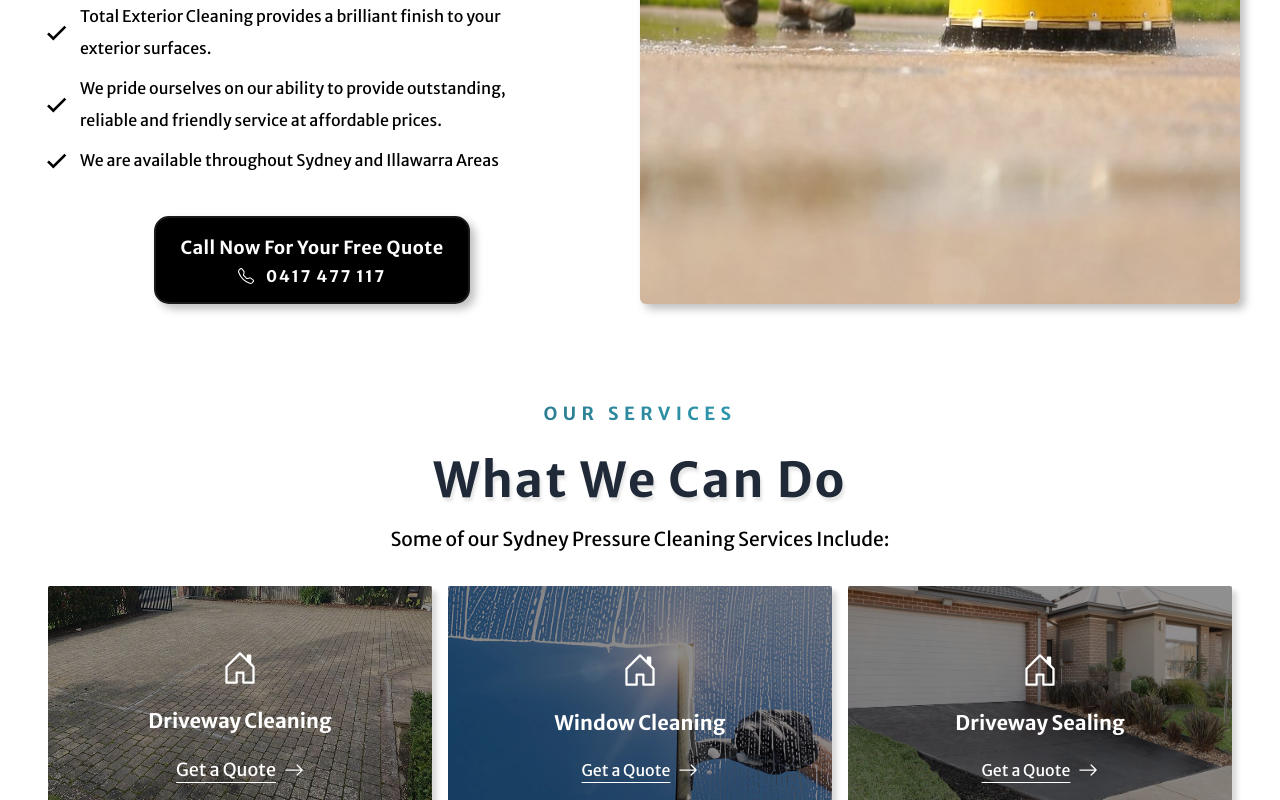
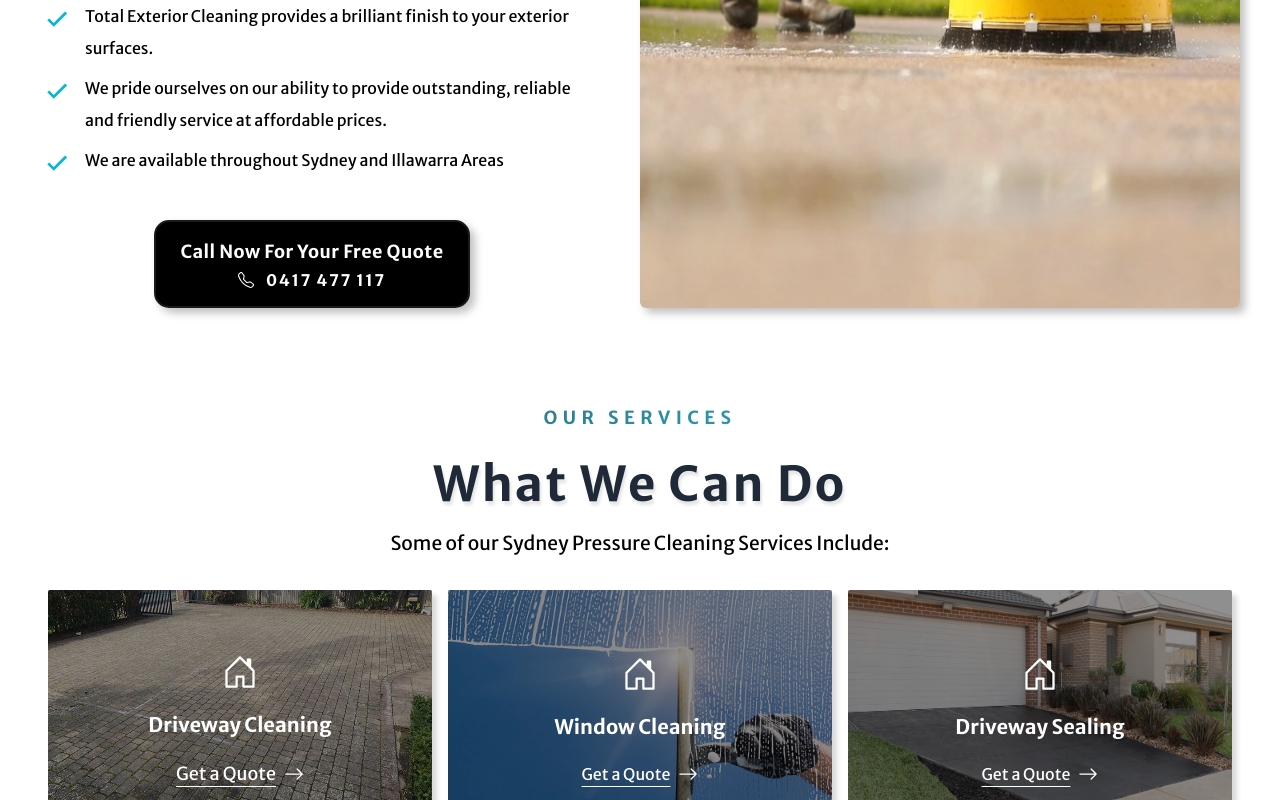
Before and after one commit to danielirwin99/pressure-washing, a React (Create React App) app: page / in a window 1280 px wide. Shown: the part 1114-1914 px from the top of the page. Built offline with nearby package versions, Linux system fonts and the light colour scheme.

Commit message:
Minor Adjustments

```diff
--- a/src/components/Landing/About.jsx
+++ b/src/components/Landing/About.jsx
@@ -18,24 +18,24 @@ const About = () => {
             Full Service Exterior Cleaners You Can Trust
           </h2>
           <ul className="space-y-2">
-            <li className="mt-14 flex items-center space-x-2">
-              <BiCheck className="h-8 w-8" />
-              <p className=" text-base w-4/5 leading-loose">
+            <li className="mt-14 flex items-start space-x-3">
+              <BiCheck className="h-9 w-9 text-cyan-500" />
+              <p className=" text-start w-full leading-loose">
                 Total Exterior Cleaning provides a brilliant finish to your
                 exterior surfaces.
               </p>
             </li>
-            <li className="flex items-center space-x-2">
-              <BiCheck className="h-8 w-8" />
-              <p className="w-4/5    leading-loose">
+            <li className="flex items-start space-x-3">
+              <BiCheck className="h-9 w-9 text-cyan-500" />
+              <p className="w-full text-start leading-loose">
                 We pride ourselves on our ability to provide outstanding,
                 reliable and friendly service at affordable prices.
               </p>
             </li>
 
-            <li className="flex items-center space-x-2">
-              <BiCheck className="h-8 w-8" />
-              <p className="w-4/5   leading-loose">
+            <li className="flex items-start space-x-3">
+              <BiCheck className="h-9 w-9 text-cyan-500" />
+              <p className="w-full text-start leading-loose">
                 We are available throughout Sydney and Illawarra Areas
               </p>
             </li>
--- a/src/index.css
+++ b/src/index.css
@@ -29,7 +29,7 @@ html {
 #services,
 #quotes,
 #photos {
-  scroll-margin-top: 100px;
+  scroll-margin-top: 112px;
 }
 
 #quotes {
```
